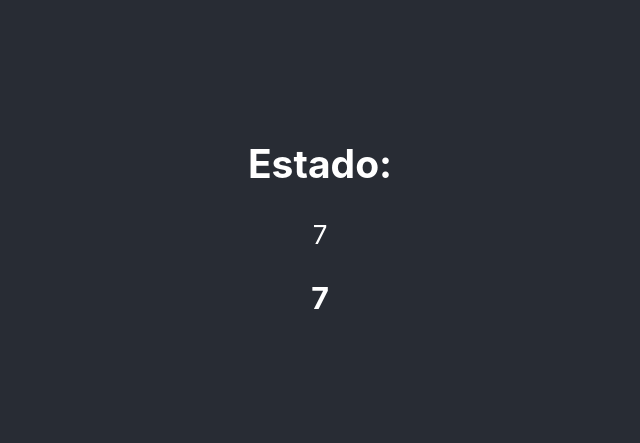
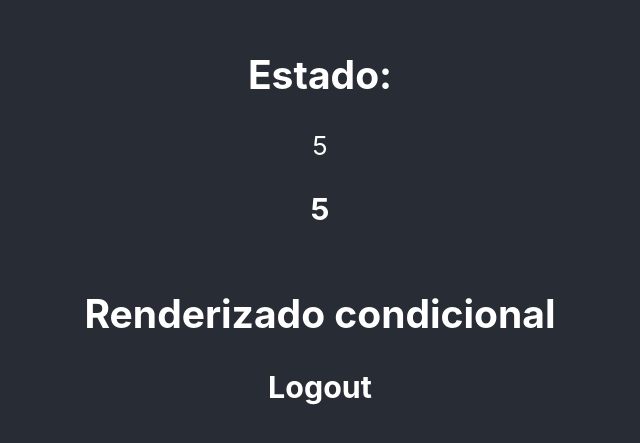
Before and after one commit to gerleven/React, a React (Create React App) app in the folder hola-mundo/: page / in a window 1280 px wide. Shown: the part 173-616 px from the top of the page, without its empty margins (320-960 px from the left). Built offline with nearby package versions, Linux system fonts and the light colour scheme.

Commit message:
renderizado condicional

```diff
--- a/hola-mundo/src/App.js
+++ b/hola-mundo/src/App.js
@@ -3,6 +3,7 @@ import "./App.css";
 import Componente from "./Components/Componente";
 import Propiedades from "./Components/Propiedades";
 import Estado from "./Components/Estado";
+import RenderizadoCondicional from "./Components/RenderizadoCondicional";
 
 function App() {
   return (
@@ -10,6 +11,9 @@ function App() {
       <header className="App-header">
         <section>
           <Estado />
+        </section>
+        <section>
+          <RenderizadoCondicional />
         </section>
 
         {/* <section>
--- /dev/null
+++ b/hola-mundo/src/Components/RenderizadoCondicional.jsx
@@ -0,0 +1,32 @@
+import React, { Component } from "react";
+
+function Login() {
+  return (
+    <div>
+      <h3>Login</h3>
+    </div>
+  );
+}
+
+const Logout = () => (
+  <div>
+    <h3>Logout</h3>
+  </div>
+);
+
+export default class RenderizadoCondicional extends Component {
+  constructor(props) {
+    super(props);
+    this.state = {
+      session: false,
+    };
+  }
+  render() {
+    return (
+      <div>
+        <h2>Renderizado condicional</h2>
+        {this.state.session ? <Login /> : <Logout />}
+      </div>
+    );
+  }
+}
```
